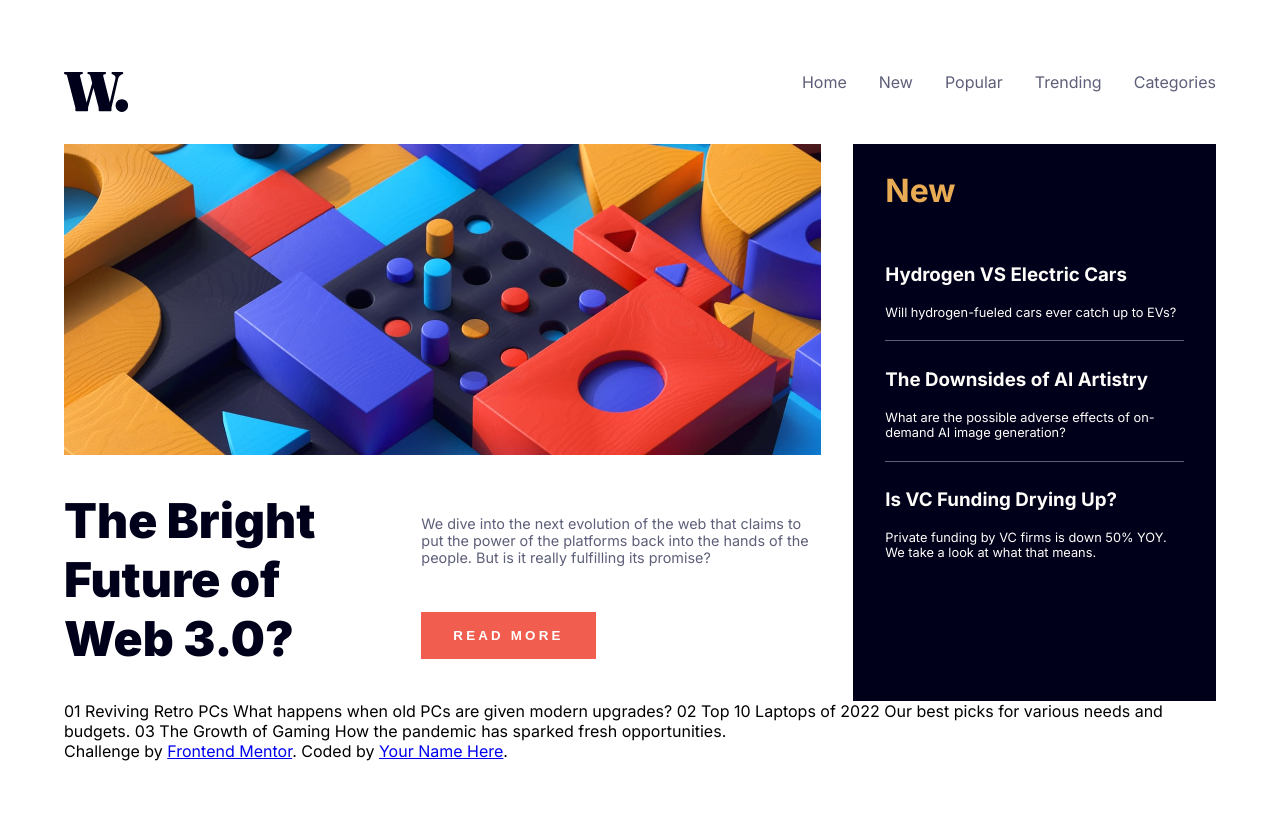
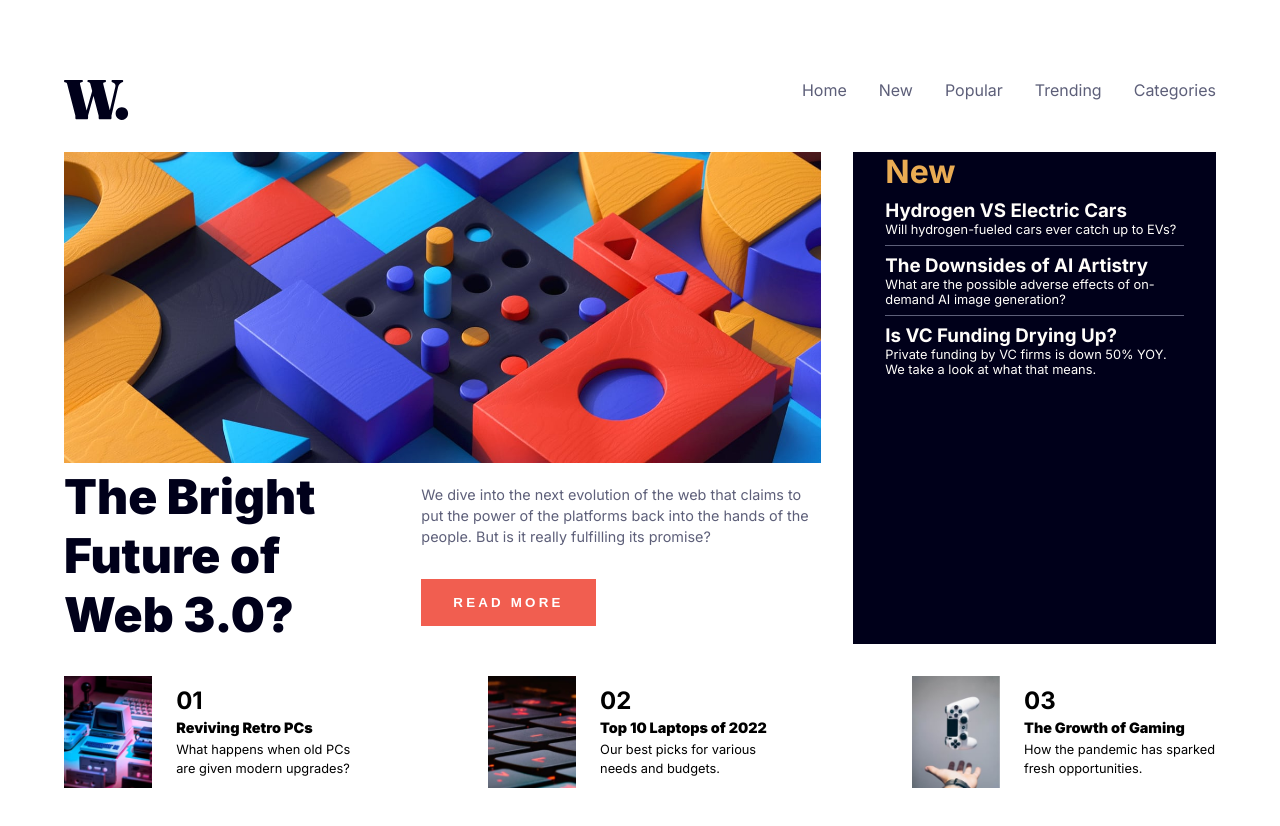
Before and after one commit to alli-Codes/news-homepage, a website: page index.html in a window 1280 px wide. Before the commit the page ends 801 px from the top, so only its background shows below. Drawn offline with Linux system fonts and the light colour scheme.

Commit message:
styling the cards

```diff
--- a/css/style.scss
+++ b/css/style.scss
@@ -5,6 +5,12 @@ $sc-off__white: hsl(36, 100%, 99%);
 $sc-grayish__blue: hsl(233, 8%, 79%);
 $sc-dark__grayish__blue: hsl(236, 13%, 42%);
 $sc-very__dark__blue: hsl(240, 100%, 5%);
+
+*{
+    padding: 0;
+    margin: 0;
+    box-sizing: border-box;
+}
 
 body{
     display: flex;
@@ -14,7 +20,7 @@ body{
 }
 
 .container{
-    padding: 2rem 0;
+    padding: 3rem 0;
     max-width: 72rem;
 
     header{
@@ -68,6 +74,7 @@ body{
                 p{
                     color: hsl(236, 13%, 42%);
                     width: 25rem;
+                    line-height: 1.3rem;
                     font-size: .9rem;
                 }
                 button{
@@ -106,4 +113,36 @@ body{
         }
     }
 }
+
+.cards{
+    display: flex;
+    padding: 2rem 0;
+    gap: 1.5rem;
+    justify-content: space-between;
+    .card{
+        display: flex;
+        gap: 1.5rem;
+        .image__section{
+            height: 7rem;
+            img{
+                height: 100%;
+            }
+        }
+        .text__section{
+            padding: .6rem 0;
+            display: flex;
+            flex-direction: column;
+            justify-content: space-between;
+            h4{
+                font-size: .9rem;
+                font-weight: 900;
+            }
+            p  {
+                max-width: 12rem;
+                font-size: .8rem;
+                line-height: 1.2rem;
+            }
+        }
+    }
 }
+}
--- a/index.html
+++ b/index.html
@@ -63,29 +63,45 @@
       </aside>
     </div>
 
+    <div class="cards">
+      <div class="card">
+        <div class="image__section">
+          <img src="./assets/images/image-retro-pcs.jpg" alt="">
+        </div>
+        <div class="text__section">
+          <h2>01</h2>
+          <h4>Reviving Retro PCs</h4>
+          <p>What happens when old PCs are given modern upgrades?</p>
+        </div>
+      </div>
 
+      <div class="card">
+        <div class="image__section">
+          <img src="./assets/images/image-top-laptops.jpg" alt="">
+        </div>
+        <div class="text__section">
+          <h2>02</h2>
+          <h4>Top 10 Laptops of 2022</h4>
+          <p>Our best picks for various needs and budgets.</p>
+        </div>
+      </div>
 
+      <div class="card">
+        <div class="image__section">
+          <img src="./assets/images/image-gaming-growth.jpg" alt="">
+        </div>
+        <div class="text__section">
+          <h2>03</h2>
+          <h4>The Growth of Gaming</h4>
+          <p>How the pandemic has sparked fresh opportunities.</p>
+        </div>
+      </div>
+    </div>
 
-
-
-
-
-    01
-    Reviving Retro PCs
-    What happens when old PCs are given modern upgrades?
-
-    02
-    Top 10 Laptops of 2022
-    Our best picks for various needs and budgets.
-
-    03
-    The Growth of Gaming
-    How the pandemic has sparked fresh opportunities.
-
-    <div class="attribution">
+    <!-- <div class="attribution">
       Challenge by <a href="https://www.frontendmentor.io?ref=challenge" target="_blank">Frontend Mentor</a>.
       Coded by <a href="#">Your Name Here</a>.
-    </div>
+    </div> -->
   </div>
 
 </body>
```
Also changed, not shown: css/main.css, 1 other file.
